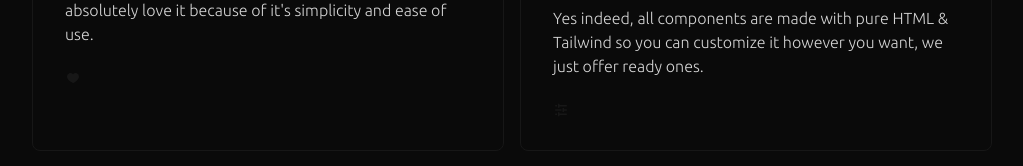
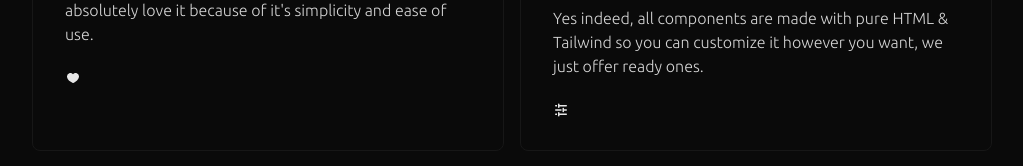
Before and after one commit to valasme/moon-ui, a Next.js app: page / in a window 1280 px wide. Shown: the part 1537-1703 px from the top of the page, without its empty margins (128-1151 px from the left). Built offline with nearby package versions, Linux system fonts and the light colour scheme.

Commit message:
Add 'flex' and 'invert' classes to SVG elements for dark mode

```diff
--- a/src/pages/index.js
+++ b/src/pages/index.js
@@ -218,7 +218,7 @@ export default function IndexPage() {
                 xmlns="http://www.w3.org/2000/svg"
                 viewBox="0 0 16 16"
                 fill="currentColor"
-                className="size-4"
+                className="size-4 flex invert"
               >
                 <path d="M2 6.342a3.375 3.375 0 0 1 6-2.088 3.375 3.375 0 0 1 5.997 2.26c-.063 2.134-1.618 3.76-2.955 4.784a14.437 14.437 0 0 1-2.676 1.61c-.02.01-.038.017-.05.022l-.014.006-.004.002h-.002a.75.75 0 0 1-.592.001h-.002l-.004-.003-.015-.006a5.528 5.528 0 0 1-.232-.107 14.395 14.395 0 0 1-2.535-1.557C3.564 10.22 1.999 8.558 1.999 6.38L2 6.342Z" />
               </svg>
@@ -243,7 +243,7 @@ export default function IndexPage() {
                 xmlns="http://www.w3.org/2000/svg"
                 viewBox="0 0 16 16"
                 fill="currentColor"
-                className="size-4"
+                className="size-4 flex invert"
               >
                 <path d="M6.5 2.25a.75.75 0 0 0-1.5 0v3a.75.75 0 0 0 1.5 0V4.5h6.75a.75.75 0 0 0 0-1.5H6.5v-.75ZM11 6.5a.75.75 0 0 0-1.5 0v3a.75.75 0 0 0 1.5 0v-.75h2.25a.75.75 0 0 0 0-1.5H11V6.5ZM5.75 10a.75.75 0 0 1 .75.75v.75h6.75a.75.75 0 0 1 0 1.5H6.5v.75a.75.75 0 0 1-1.5 0v-3a.75.75 0 0 1 .75-.75ZM2.75 7.25H8.5v1.5H2.75a.75.75 0 0 1 0-1.5ZM4 3H2.75a.75.75 0 0 0 0 1.5H4V3ZM2.75 11.5H4V13H2.75a.75.75 0 0 1 0-1.5Z" />
               </svg>
```
